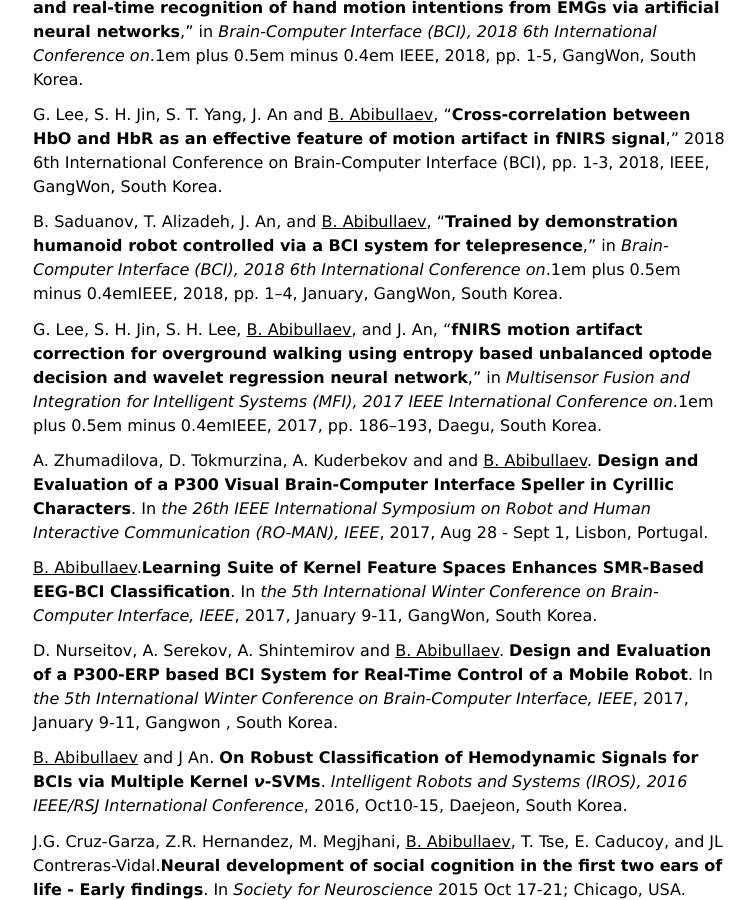
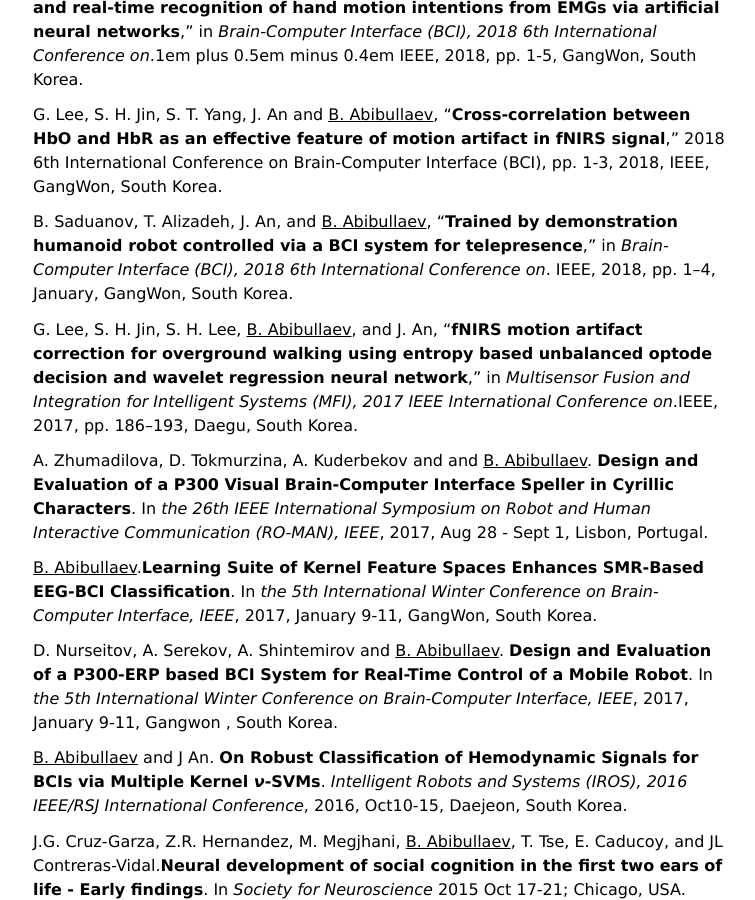
Before and after one commit to berdakh/berdakh.github.io, a Jekyll site: the page built from index.md, in a window 1280 px wide and 900 px high, scrolled down 4253 px. Shown: the whole window, without its empty margins (299-1054 px from the left). Built offline with Jekyll 4.4.1, drawn with Linux system fonts in a browser that asks for light colours; nearby versions of some CDN libraries; a style sheet for code colours, icons or effects is not loaded.

Commit message:
Update index.md

```diff
--- a/index.md
+++ b/index.md
@@ -190,14 +190,14 @@ Korea.
 B. Saduanov, T. Alizadeh, J. An, and <u>B. Abibullaev</u>, “**Trained by
 demonstration humanoid robot controlled via a BCI system for
 telepresence**,” in *Brain-Computer Interface (BCI), 2018 6th
-International Conference on*.1em plus 0.5em minus 0.4emIEEE, 2018, pp.
+International Conference on*. IEEE, 2018, pp.
 1–4, January, GangWon, South Korea.
 
 G. Lee, S. H. Jin, S. H. Lee, <u>B. Abibullaev</u>, and J. An, “**fNIRS
 motion artifact correction for overground walking using entropy based
 unbalanced optode decision and wavelet regression neural network**,” in
 *Multisensor Fusion and Integration for Intelligent Systems (MFI), 2017
-IEEE International Conference on*.1em plus 0.5em minus 0.4emIEEE, 2017,
+IEEE International Conference on*.IEEE, 2017,
 pp. 186–193, Daegu, South Korea.
 
 A. Zhumadilova, D. Tokmurzina, A. Kuderbekov and and <u>B.
```
